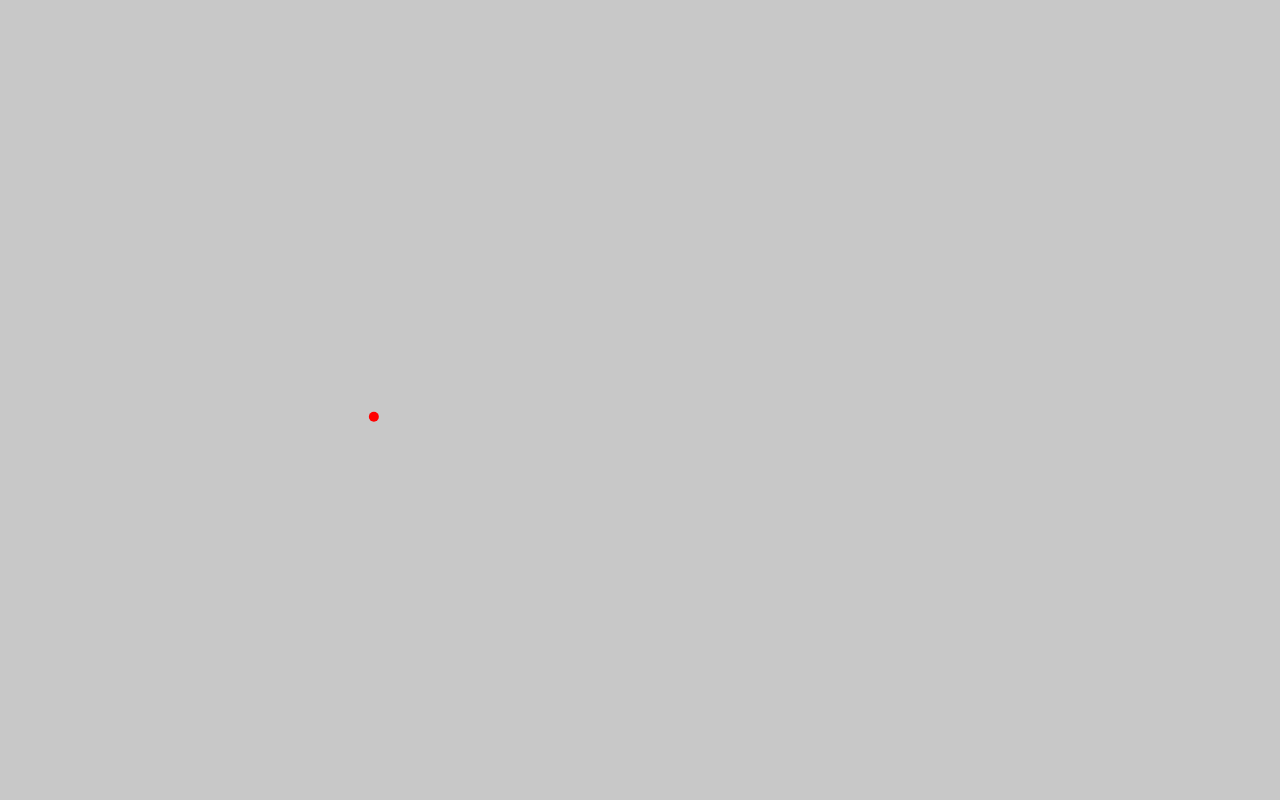
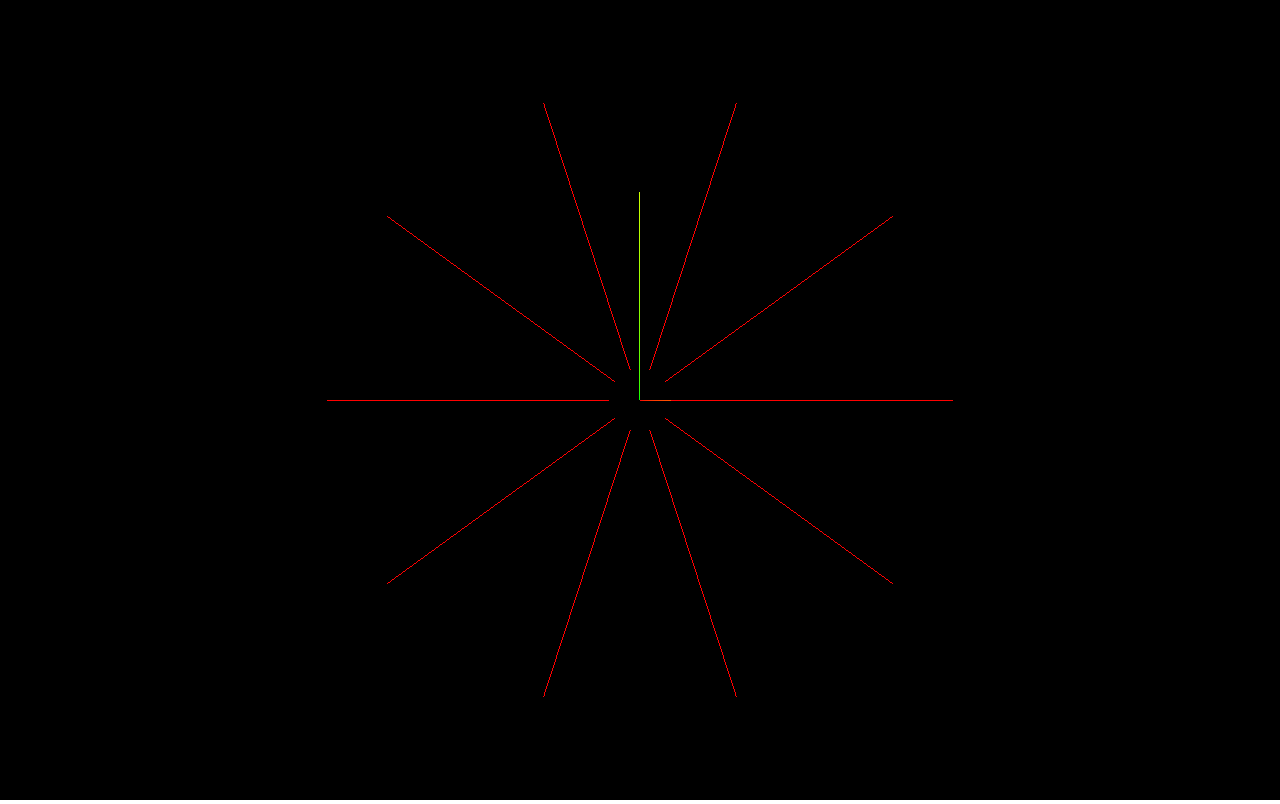
Before and after one commit to paagr/webpack-fast-front-end-dev, a website built with webpack: page src/index.html in a window 1280 px wide. Built offline with nearby package versions, Linux system fonts and the light colour scheme.

Commit message:
first commit

```diff
--- a/package.json
+++ b/package.json
@@ -22,6 +22,7 @@
   },
   "dependencies": {
     "gsap": "^3.12.5",
-    "p5": "^1.9.2"
+    "p5": "^1.9.2",
+    "three": "^0.163.0"
   }
 }
--- a/src/index.html
+++ b/src/index.html
@@ -3,7 +3,7 @@
 	<head>
 		<meta charset="UTF-8" />
 		<meta name="viewport" content="width=device-width, initial-scale=1.0" />
-		<title>A dot doing a circular loop</title>
+		<title>front-end tools</title>
 	</head>
 	<body></body>
 </html>
--- a/src/index.js
+++ b/src/index.js
@@ -1,33 +1,88 @@
 import './styles.scss';
+import * as THREE from 'three';
+import { OrbitControls } from 'three/examples/jsm/controls/OrbitControls.js'; // Corrected import path
 
-import p5 from 'p5';
+// Constants
+const NUM_LINES = 10;
+const RADIUS = 3;
+const START_DISTANCE_FACTOR = 0.1;
 
-new p5(sketch);
+// Create a scene
+const scene = new THREE.Scene();
 
-function sketch(p) {
-	let r = Math.min(p.windowWidth / 3, p.windowHeight / 3);
-	let t = 0;
-	let x, y;
+// Create a camera
+const camera = new THREE.PerspectiveCamera(
+	75,
+	window.innerWidth / window.innerHeight,
+	0.1,
+	1000
+);
+camera.position.z = 5;
 
-	p.setup = () => {
-		p.createCanvas(p.windowWidth, p.windowHeight);
-	};
+// Create a renderer
+const renderer = new THREE.WebGLRenderer();
+renderer.setSize(window.innerWidth, window.innerHeight);
+document.body.appendChild(renderer.domElement);
 
-	p.draw = () => {
-		p.background(200);
+// Create gizmo
+const gizmo = new THREE.AxesHelper(2); // Length of axes lines is 2 units
+scene.add(gizmo);
 
-		x = p.windowWidth / 2 + r * p.cos(p.TWO_PI * t);
-		y = p.windowHeight / 2 + r * p.sin(p.TWO_PI * t);
+// Create lines
+for (let i = 0; i < NUM_LINES; i++) {
+	const angle = (i / NUM_LINES) * Math.PI * 2;
+	const startPoint = new THREE.Vector3(0, 0, 0);
+	const endPoint = new THREE.Vector3(
+		Math.cos(angle) * RADIUS,
+		Math.sin(angle) * RADIUS,
+		0
+	);
+	const newStartPoint = calculateNewStartPoint(
+		startPoint,
+		endPoint,
+		START_DISTANCE_FACTOR
+	);
+	const line = createLine(newStartPoint, endPoint);
+	scene.add(line);
+}
 
-		p.ellipse(x, y, 10, 10);
-		p.noStroke();
-		p.fill(255, 0, 0);
+// Create OrbitControls
+const controls = new OrbitControls(camera, renderer.domElement);
+controls.update();
 
-		t += 0.01;
-	};
+// Event listeners
+window.addEventListener('resize', onWindowResize);
 
-	p.windowResized = () => {
-		p.resizeCanvas(p.windowWidth, p.windowHeight);
-		r = Math.min(p.windowWidth / 3, p.windowHeight / 3);
-	};
+// Render loop
+animate();
+
+function calculateNewStartPoint(startPoint, endPoint, factor) {
+	const direction = endPoint.clone().normalize();
+	return startPoint.clone().addScaledVector(direction, RADIUS * factor);
 }
+
+function createLine(startPoint, endPoint) {
+	const lineGeometry = new THREE.BufferGeometry().setFromPoints([
+		startPoint,
+		endPoint,
+	]);
+	const lineMaterial = new THREE.LineBasicMaterial({ color: 0xff0000 });
+	return new THREE.Line(lineGeometry, lineMaterial);
+}
+
+function render() {
+	renderer.render(scene, camera);
+}
+
+function onWindowResize() {
+	camera.aspect = window.innerWidth / window.innerHeight;
+	camera.updateProjectionMatrix();
+	renderer.setSize(window.innerWidth, window.innerHeight);
+	render();
+}
+
+function animate() {
+	requestAnimationFrame(animate);
+	controls.update();
+	render();
+}
--- a/src/styles.scss
+++ b/src/styles.scss
@@ -1,5 +1,4 @@
 body {
- padding: 0;
- margin: 0;
- overflow: hidden;
+  padding: 0;
+  margin: 0;
 }
```
Also changed, not shown: 1 other file.
